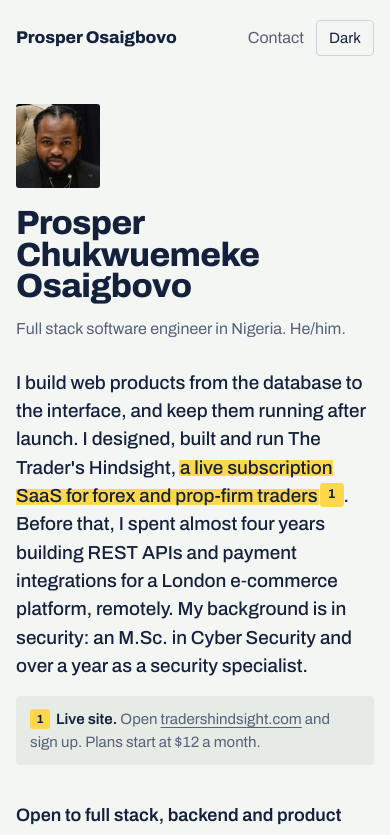
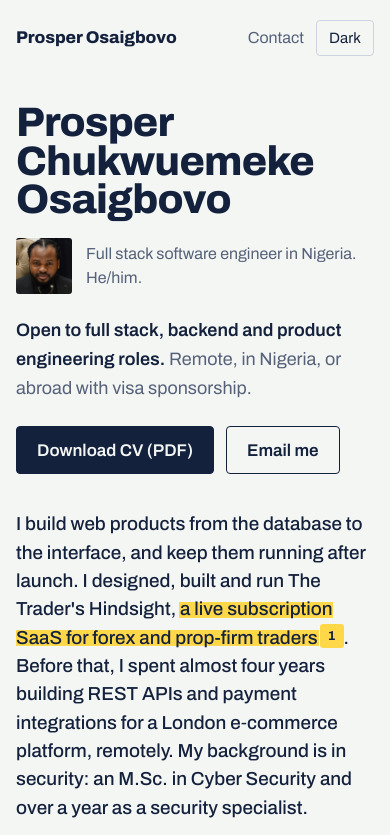
Before and after one commit to prosperjohn9/prosper-portfolio, a Next.js app: page / in a window 390 px wide. Shown: the top 835 px of the page. Built offline with nearby package versions, Linux system fonts and the light colour scheme.

Commit message:
feat: put the name, role and buttons on a phone's first screen
On phones the name now fills the width, the portrait sits beside the role,
and availability with the CV and email buttons comes before the intro. Pages
with receipts say, on phones only, that the yellow numbers open them.

```diff
--- /dev/null
+++ b/src/components/receipts/ReceiptHint.tsx
@@ -0,0 +1,6 @@
+import { receiptHint } from "@/content/site";
+
+/** Tells phone readers the numbers open the receipts, which start closed there. */
+export function ReceiptHint() {
+  return <p className="receipt-hint">{receiptHint}</p>;
+}
--- a/src/content/site.ts
+++ b/src/content/site.ts
@@ -9,6 +9,9 @@ export const siteMeta = {
   description: `${fullName(profile)}, ${profile.role.toLowerCase()} in ${profile.location}. Founder of The Trader's Hindsight. Every claim on this site links to its proof.`,
 };
 
+/** Shown on phones above the first receipts of a page, where they start closed. */
+export const receiptHint = "Tap a yellow number to see its proof.";
+
 /** Lines every page ends with. */
 export const footerNotes = [
   "No real trader data appears on this site: screenshots use fixture data, a test account or the public landing page.",
--- a/src/sections/Hero.module.css
+++ b/src/sections/Hero.module.css
@@ -1,57 +1,80 @@
-/* Phones: portrait, name, the claims, their receipts, then availability.
-   Wide screens: the name across the top, the claims on the left, the portrait
-   and receipts in the margin. */
+/* Phones: the name, the portrait beside the role, then availability and the two
+   buttons, so the first screen always offers a way to get in touch; the claims
+   and their receipts follow. Wide screens: the name across the top, the claims
+   on the left, the portrait and receipts in the margin. */
 .hero {
   padding-top: clamp(28px, 6vw, 72px);
 }
 
 .grid {
   display: grid;
-  grid-template-columns: minmax(0, 1fr);
-  grid-template-areas: "photo" "name" "lede" "notes" "rest";
+  grid-template-columns: auto minmax(0, 1fr);
+  grid-template-areas:
+    "name name"
+    "photo role"
+    "rest rest"
+    "lede lede"
+    "notes notes";
+  column-gap: 14px;
   align-items: start;
 }
 
 .name {
   grid-area: name;
 }
+.role {
+  grid-area: role;
+  align-self: center;
+  margin: 18px 0 0;
+}
 .photo {
   grid-area: photo;
-  width: 84px;
-  height: 84px;
-  margin-bottom: 20px;
+  width: 56px;
+  height: 56px;
+  margin-top: 18px;
   border-radius: 3px;
   object-fit: cover;
 }
+.rest {
+  grid-area: rest;
+  margin-top: 22px;
+}
 .lede {
   grid-area: lede;
-  margin-top: 28px;
+  margin-top: 36px;
 }
 .notes {
   grid-area: notes;
   margin-top: 16px;
 }
-.rest {
-  grid-area: rest;
-  margin-top: 24px;
-}
 
 @media (min-width: 1000px) {
   .grid {
     grid-template-columns: var(--column-reading) var(--column-margin);
-    grid-template-rows: auto auto auto 1fr;
+    grid-template-rows: auto auto auto auto 1fr;
     grid-template-areas:
       "name name"
+      "role role"
       "lede photo"
       "lede notes"
       "rest notes";
     column-gap: var(--column-gap);
+  }
+  .role {
+    align-self: start;
+    margin-top: 14px;
   }
   .photo {
     width: 128px;
     height: 128px;
     margin: 34px 0 22px;
   }
+  .lede {
+    margin-top: 28px;
+  }
+  .rest {
+    margin-top: 24px;
+  }
   .notes {
     margin-top: 0;
   }
--- a/src/sections/Hero.tsx
+++ b/src/sections/Hero.tsx
@@ -1,6 +1,7 @@
 import Image from "next/image";
 import portrait from "@/assets/portrait.jpg";
 import { Prose } from "@/components/receipts/Prose";
+import { ReceiptHint } from "@/components/receipts/ReceiptHint";
 import { ReceiptNotes } from "@/components/receipts/ReceiptNotes";
 import { ButtonLink, ButtonRow } from "@/components/ui/ButtonLink";
 import { hero, homeBlocks } from "@/content/home";
@@ -14,23 +15,21 @@ export function Hero({ numbering }: { numbering: ReceiptNumbering<ReceiptId> })
   return (
     <section aria-labelledby="hero-name" className={`wrap ${styles.hero}`}>
       <div className={styles.grid}>
-        <header className={styles.name}>
-          <h1 id="hero-name" className="t-name">
+        <h1 id="hero-name" className={`t-name ${styles.name}`}>
           {profile.nameParts.map((part) => (
             <span key={part} className="block">
               {part}
             </span>
           ))}
         </h1>
-          <p className="mt-3.5 text-base text-graphite">
+        <p className={`text-base text-graphite ${styles.role}`}>
           {profile.role} in {profile.location}. {profile.pronouns}.
         </p>
-        </header>
 
         <Image
           src={portrait}
           alt={hero.portraitAlt}
-          sizes="(min-width: 1000px) 128px, 84px"
+          sizes="(min-width: 1000px) 128px, 56px"
           placeholder="blur"
           loading="eager"
           className={styles.photo}
@@ -42,6 +41,7 @@ export function Hero({ numbering }: { numbering: ReceiptNumbering<ReceiptId> })
           <Prose text={hero.lede} numberOf={numbering.numberOf} sweep />
         </p>
         <div className={`t-small ${styles.notes}`}>
+          <ReceiptHint />
           <ReceiptNotes notes={numbering.notesFor(homeBlocks.hero)} />
         </div>
 
--- a/src/sections/case-study/CaseStudyHeader.tsx
+++ b/src/sections/case-study/CaseStudyHeader.tsx
@@ -1,5 +1,6 @@
 import { MarginRow } from "@/components/layout/MarginRow";
 import { Prose } from "@/components/receipts/Prose";
+import { ReceiptHint } from "@/components/receipts/ReceiptHint";
 import { ReceiptNotes } from "@/components/receipts/ReceiptNotes";
 import type { ReceiptId } from "@/content/receipts";
 import type { Fact } from "@/domain/portfolio";
@@ -25,7 +26,14 @@ export function CaseStudyHeader({ project, caseStudy, numbering }: CaseStudyHead
         {project.name}
       </h1>
       <div className="mt-6">
-        <MarginRow margin={<ReceiptNotes notes={numbering.notesFor([caseStudy.lede])} />}>
+        <MarginRow
+          margin={
+            <>
+              <ReceiptHint />
+              <ReceiptNotes notes={numbering.notesFor([caseStudy.lede])} />
+            </>
+          }
+        >
           <p className="t-lede">
             <Prose text={caseStudy.lede} numberOf={numbering.numberOf} sweep />
           </p>
--- a/src/styles/receipts.css
+++ b/src/styles/receipts.css
@@ -73,8 +73,17 @@
   }
 
   /* Phones: receipts sit under the text. With JavaScript they stay closed until
-     their number is tapped; without it, or when linked to, they stay open. */
+     their number is tapped, and a hint says so; without it, or when linked to,
+     they stay open. */
+  .receipt-hint {
+    display: none;
+  }
   @media (max-width: 999px) {
+    .js .receipt-hint {
+      display: block;
+      margin: 0 0 0.75rem;
+      color: var(--graphite);
+    }
     .note {
       margin-bottom: 0.75rem;
       padding: 12px 14px;
--- a/src/styles/typography.css
+++ b/src/styles/typography.css
@@ -7,12 +7,19 @@
     font-size: 1.0625rem;
     letter-spacing: -0.005em;
   }
+  /* Sized so the longest part of the name, "Chukwuemeke" (8.5em at this width),
+     fills the column on phones; capped on wide screens. */
   .t-name {
     font-weight: 800;
     font-stretch: 118%;
-    font-size: clamp(2.1rem, 8.6vw, 4.75rem);
+    font-size: clamp(2.1rem, calc((100vw - 32px) / 8.7), 4.75rem);
     line-height: 0.94;
     letter-spacing: -0.02em;
+  }
+  @media (min-width: 720px) {
+    .t-name {
+      font-size: clamp(2.1rem, calc((100vw - 80px) / 8.7), 4.75rem);
+    }
   }
   /* A page title below the name's size, such as a case study's. */
   .t-title {
```
Lines whose indentation alone changed are shown as unchanged.
